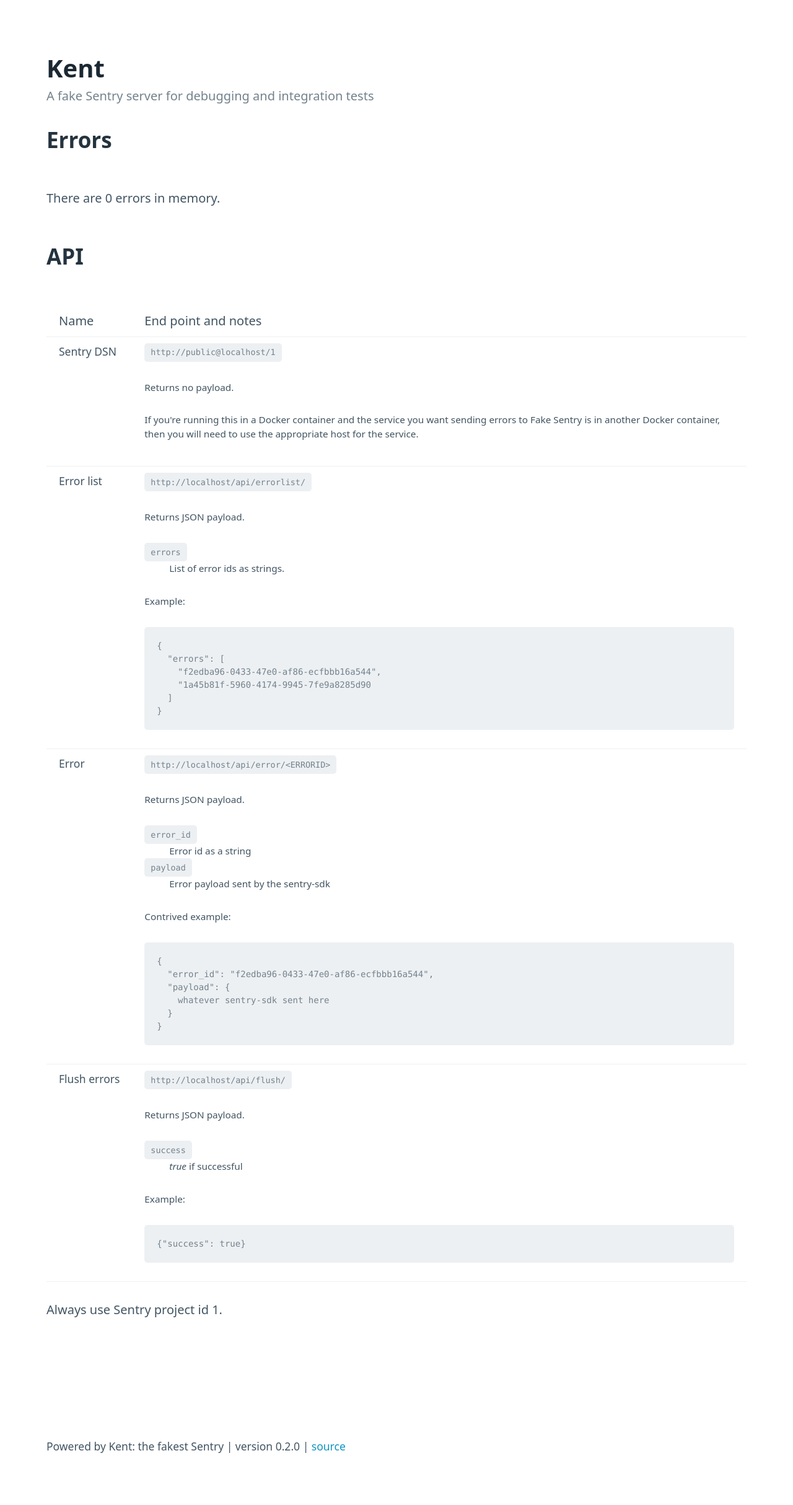
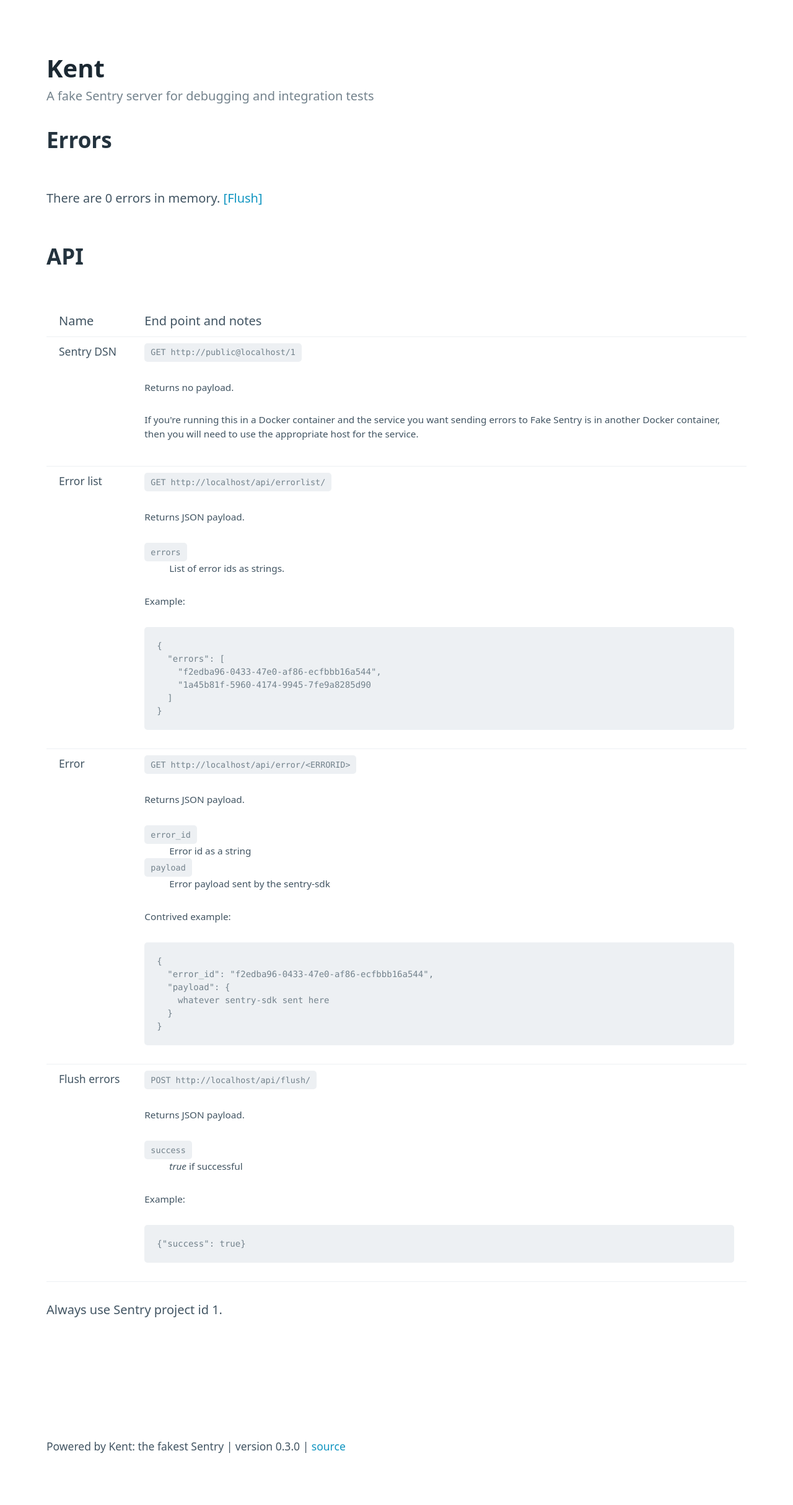
Before and after one commit to willkg/kent, a Flask app: page / in a window 1280 px wide. Shown: the whole page at 62% size. Run offline with Flask 2, Linux system fonts and the light colour scheme.

Commit message:
Add flush link to index page and change flush to POST (#9)
This changes flush from a GET to a POST. It changes the state of the
server, so it should have been a POST all along.

This adds a "[Flush]" link to the index page for convenience. It saves
you from having to curl the API directly or shutting down and restarting
Kent.

This adds a kent-testpost command for using sentry-sdk and capturing a
message. This makes it easier to manually test Kent.

```diff
--- a/setup.py
+++ b/setup.py
@@ -28,6 +28,7 @@
         "black==21.12b0",
         "flake8==4.0.1",
         "pytest==6.2.5",
+        "sentry-sdk==1.5.2",
         "tox==3.24.5",
     ]
 }
@@ -51,7 +52,8 @@
     keywords="sentry integration service",
     entry_points="""
         [console_scripts]
-        kent-server=kent.cli:main
+        kent-server=kent.cli_server:main
+        kent-testpost=kent.cli_testpost:main
     """,
     classifiers=[
         "Development Status :: 5 - Production/Stable",
--- a/src/kent/__init__.py
+++ b/src/kent/__init__.py
@@ -3,6 +3,6 @@
 # file, You can obtain one at http://mozilla.org/MPL/2.0/.
 
 # yyyymmdd
-__releasedate__ = "20220105"
+__releasedate__ = ""
 # x.y.z or x.y.z.dev0
-__version__ = "0.2.0"
+__version__ = "0.3.0"
--- a/src/kent/app.py
+++ b/src/kent/app.py
@@ -73,7 +73,7 @@
         errors = [error_id for error_id, error in ERRORS.get_errors()]
         return {"errors": errors}
 
-    @app.route("/api/flush/", methods=["GET"])
+    @app.route("/api/flush/", methods=["POST"])
     def api_flush_view():
         ERRORS.flush()
         return {"success": True}
--- a/src/kent/templates/index.html
+++ b/src/kent/templates/index.html
@@ -8,6 +8,16 @@
     <link rel="icon" type="image/png" href="/static/favicon.ico" />
     <link rel="stylesheet" type="text/css" href="/static/pico.1.4.3.min.css" />
     <link rel="stylesheet" type="text/css" href="/static/style.css" />
+    <script>
+      function flush() {
+        var xhr = new XMLHttpRequest();
+        xhr.open("POST", window.location.origin + "/api/flush/");
+        xhr.send();
+        xhr.onload = function() {
+          window.location.reload();
+        };
+      }
+    </script>
   </head>
   <body>
     {% block body %}
@@ -18,7 +28,10 @@
         </hgroup>
 
         <h2>Errors</h2>
-        <p>There are {{ errors|count }} errors in memory.</p>
+        <p>
+          There are {{ errors|count }} errors in memory.
+          <a href="#" onClick ="javascript:flush()">[Flush]</a>
+        </p>
         {% if errors %}
           <ul>
             {% for error_id, error in errors %}
@@ -36,7 +49,7 @@
           <tr>
             <td class="nowrap">Sentry DSN</td>
             <td>
-              <p><code>{{ dsn }}</code></p>
+              <p><code>GET {{ dsn }}</code></p>
               <p>Returns no payload.</p>
               <p>
                 If you're running this in a Docker container and the
@@ -49,7 +62,7 @@
           <tr>
             <td class="nowrap">Error list</td>
             <td>
-              <p><code>{{ host }}/api/errorlist/</code></p>
+              <p><code>GET {{ host }}/api/errorlist/</code></p>
               <p>Returns JSON payload.</p>
               <dl>
                 <dt><code>errors</code></dt>
@@ -67,7 +80,7 @@
           <tr>
             <td class="nowrap">Error</td>
             <td>
-              <p><code>{{ host }}/api/error/&lt;ERRORID&gt;</code></p>
+              <p><code>GET {{ host }}/api/error/&lt;ERRORID&gt;</code></p>
               <p>Returns JSON payload.</p>
               <dl>
                 <dt><code>error_id</code></dt>
@@ -87,7 +100,7 @@
           <tr>
             <td class="nowrap">Flush errors</td>
             <td>
-              <p><code>{{ host }}/api/flush/</code></p>
+              <p><code>POST {{ host }}/api/flush/</code></p>
               <p>Returns JSON payload.</p>
               <dl>
                   <dt><code>success</code></dt>
```
Also changed, not shown: src/kent/cli_testpost.py (added, +30 -0 lines), tests/test_app.py (+1 -1 lines), 2 other files.
